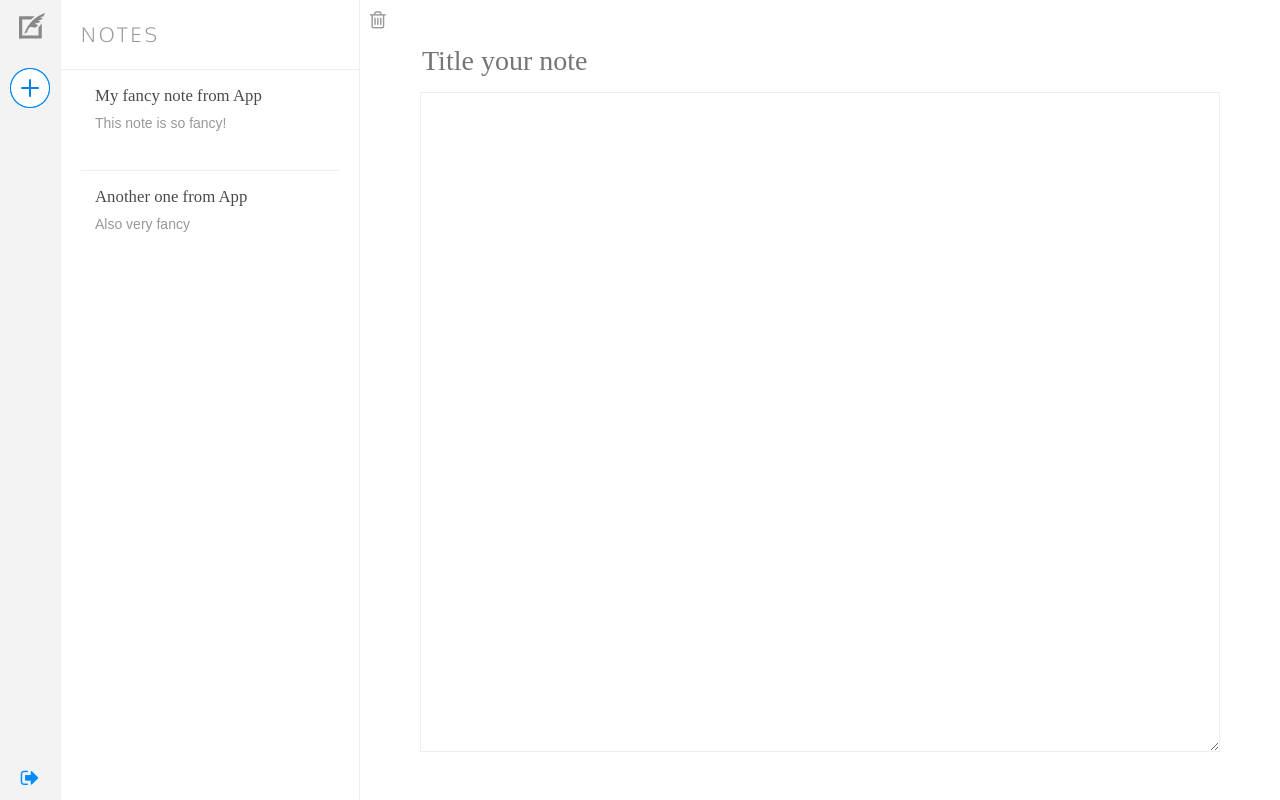
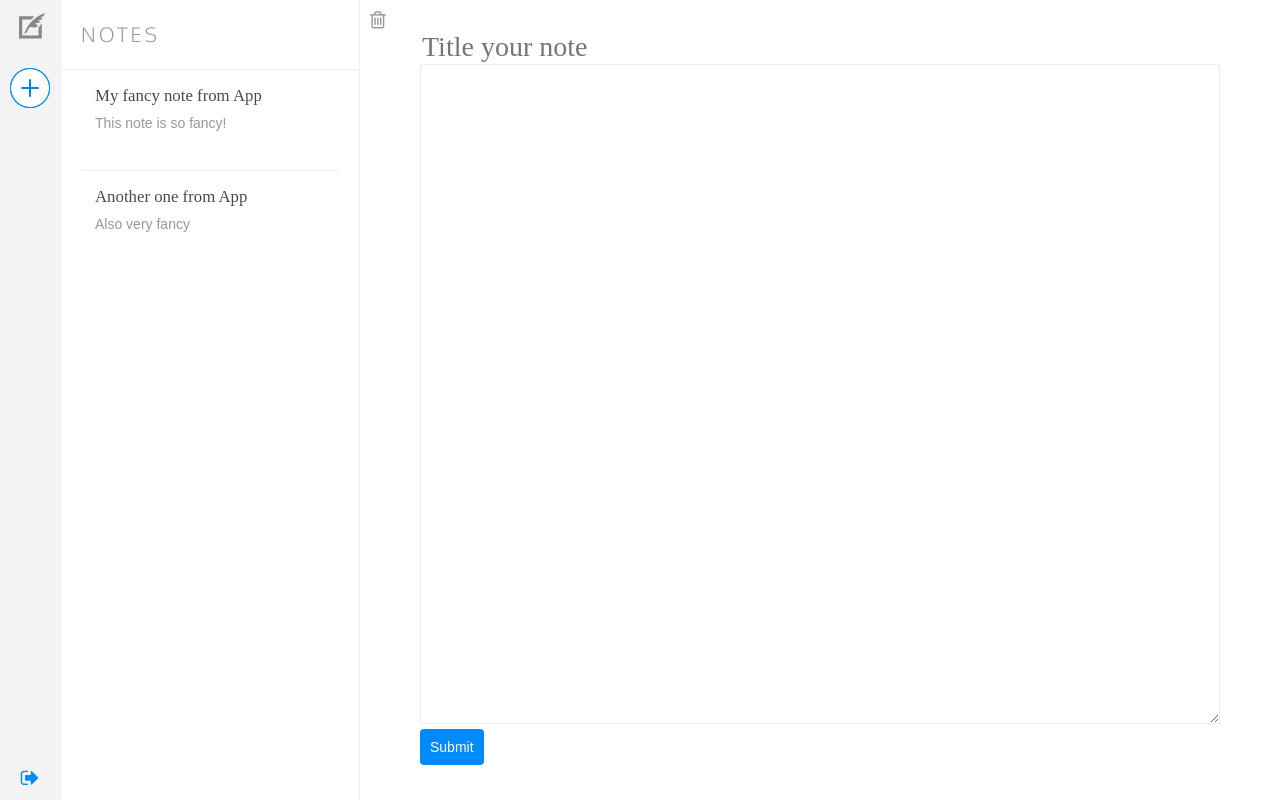
Before and after one commit to cjoshmartin/noteherder, a React (Create React App) app: page / in a window 1280 px wide. Built offline with nearby package versions, Linux system fonts and the light colour scheme; a web font is replaced by a local one.

Commit message:
able to add new notes

```diff
--- a/src/App.js
+++ b/src/App.js
@@ -27,34 +27,49 @@ class App extends Component {
      currentNote: '',
     } // end of state
  this.handleNote = this.handleNote.bind(this)
+ this.handleNewNote = this.handleNewNote.bind(this)
   } // end of constructor
 
   handleNote (noteChange){
+    // console.log(noteChange)
     this.setState({currentNote:noteChange})
+  }
+  handleNewNote(note){
+    //  CAN't not append to the current array
+    const notesLength = Object.keys(this.state.notes).length
+    const noteName = 'note-' + (notesLength+1)
+    console.log(note)
+    const newState = {...this.state}
+    newState.notes[note.id]=note
+    this.setState(newState)
   }
   notesView(props){
 
   }
+
   render() {
-    // console.log("I CAN REVICE THE TACOS OUT HERE!")
     let content = null;
     var id = this.state.currentNote
     var notes = this.state.notes
     let currentNote = notes[id]
-
+    console.log(currentNote && currentNote.title)
     if(id !== '')
     {
-      // console.log(this.state.currentNote)
-      // console.log("GIVE ME TACOS")
       content =(
         <div>
-         <div className="note">
+            <button type="button" style={{border: "none",background: "none",padding: 0}}>
+            <i className="fa fa-trash-o" style={{color: "#999",fontSize: "2rem", margin: 0}}></i>
+          </button>
+         <div className="note"  style={{marginLeft:"31rem" , maxWidth: "80rem" }}>
+
            <div className="note-title">
-             THIS IS THE TITLE
+             <h1>
+            {currentNote.title}
+            </h1>
              </div>
              <div className="note-body">
                <p>
-                THIS IS THE THE BODY OF THIS
+               {currentNote.body}
                 </p>
                </div>
            </div>
@@ -63,7 +78,7 @@ class App extends Component {
     }
     else{
 
-     content= <NoteForm notes={this.state.notes} />
+     content= <NoteForm notes={this.state.notes} onFormSubmit={this.handleNewNote}/>
     }
     return (
       <div className="Main">
--- a/src/Note.js
+++ b/src/Note.js
@@ -8,8 +8,9 @@ const Note = (props) => {
   return (
     <a
       className="active"
-      onClick={handleClick}
+      onClick={() => handleClick(props.note.id)}
     >
+
       <li>
         <div className="note">
           <div className="note-title">
--- a/src/NoteForm.js
+++ b/src/NoteForm.js
@@ -5,26 +5,39 @@ import './NoteForm.css'
 class NoteForm extends Component {
   constructor(props){
     super(props)
+
+    this.handleSubmit = this.handleSubmit.bind(this)
+  }
+  handleSubmit(ev){
+    ev.preventDefault()
+    // this.props.onFormSubmit()
+    const notesLength = Object.keys(this.props.notes).length
+    const noteName = 'note-' + (notesLength+1)
+    const newObjec= {
+      id: noteName,
+      title: ev.target.title.value,
+      body: ev.target.body.value,
+    }
+    this.props.onFormSubmit(newObjec)
   }
   render() {
-  //  let
     return (
       <div className="NoteForm">
+        {console.log(this.props)}
         <div className="form-actions">
           <button type="button">
             <i className="fa fa-trash-o"></i>
           </button>
         </div>
-        <form>
-          <p>
+        <form onSubmit={this.handleSubmit}>
             <input
               type="text"
               name="title"
               placeholder="Title your note"
             />
-          </p>
 
           <textarea name="body"></textarea>
+          <button type="submit">Submit</button>
         </form>
       </div>
     )
--- a/src/NoteList.js
+++ b/src/NoteList.js
@@ -6,15 +6,13 @@ import Note from './Note'
 const NoteList = (props) => {
   const noteIds = Object.keys(props.notes)
 
-   const handleClick = (Id) => {
-     props.onNoteChange(Id)
-  }
+
   return (
     <div className="NoteList">
       <h3>Notes</h3>
       <ul id="notes">
         {noteIds.map(noteId => (
-          <Note note={props.notes[noteId]} key={noteId} onNoteClick={handleClick}/>
+          <Note note={props.notes[noteId]} key={noteId} onNoteClick={props.onNoteChange}/>
         ))}
       </ul>
     </div>
```
